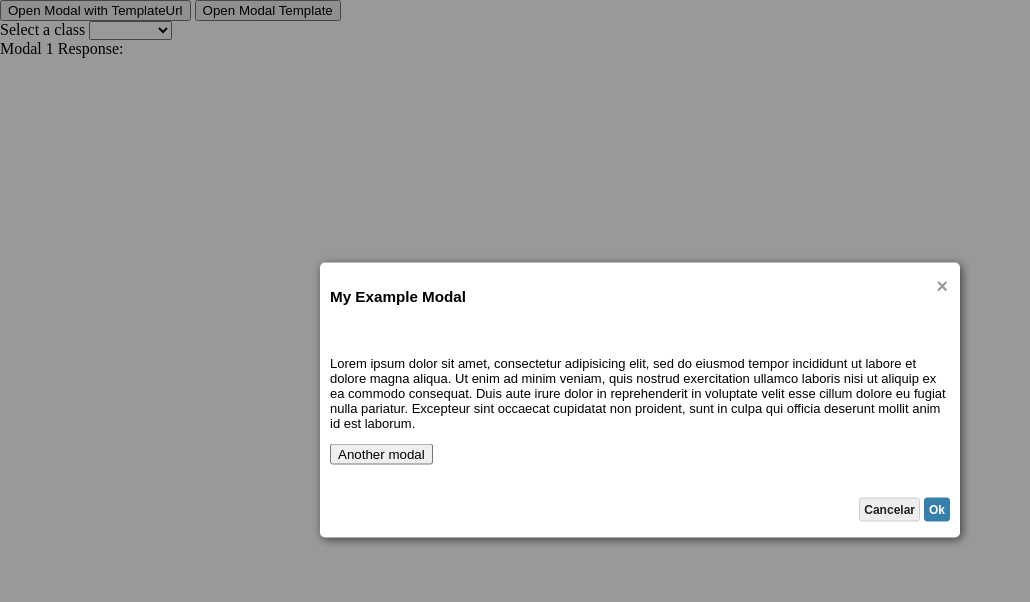
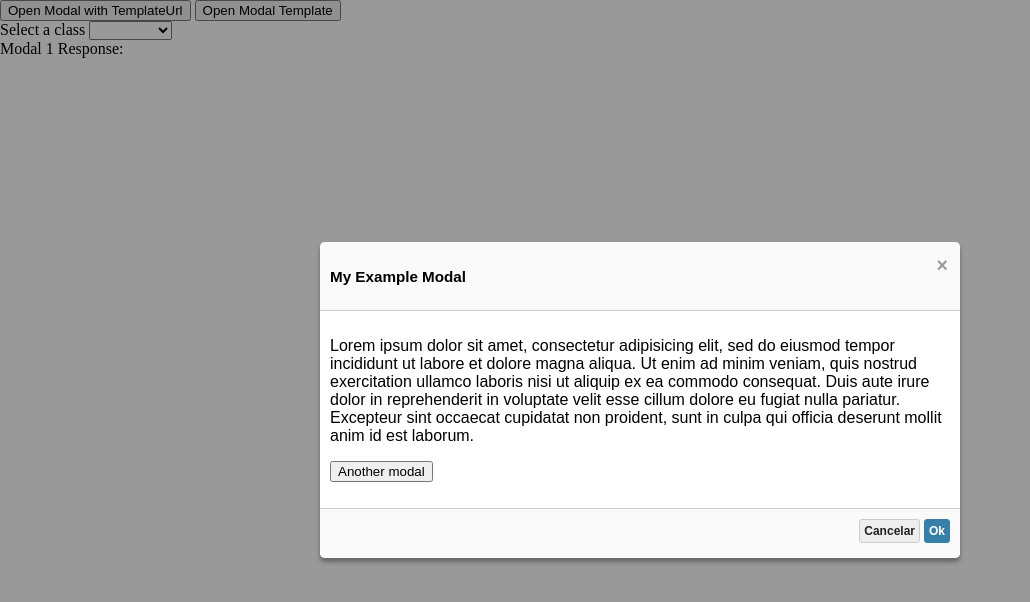
Before and after one commit to wallacemaxters/wm-modal, a website: page index.html in a window 1280 px wide. Both pictures are taken after a click on the button "Open Modal with TemplateUrl". Shown: the whole page, without its empty margins (0-1030 px from the left). Drawn offline with nearby package versions, Linux system fonts and the light colour scheme; files that its build step writes are made by us from their sources.

Commit message:
melhorias de layout do modal

```diff
--- a/wm-modal.css
+++ b/wm-modal.css
@@ -1,14 +1,18 @@
 .wm-modal {
     background: rgba(0, 0, 0, 0.4);
     box-sizing: border-box;
-    height: 100%;
+    min-height: 100%;
     left: 0;
-    position: fixed;
+    position: absolute;
     top: 0;
     width: 100%;
     z-index: 100;
     opacity: 1;
     transition: all .2s linear;
+    display: flex;
+    justify-content: center;
+    align-items: center;
+    overflow: auto;
 }
 
 .wm-modal.closing{
@@ -18,15 +22,13 @@
 .wm-modal > .modal-container {
     box-sizing: border-box;
     border-radius: 5px;
-    box-shadow: rgba(0, 0, 0, 0.6) 2px 2px 10px 0px;
+    box-shadow: 0 4px 4px #666;
     position: fixed;
     width: 50%;
-    left: 50%;
-    top:  50%;
-    transform: translate(-50%, -50%);
-    z-index: 101;
     overflow: hidden;
     background-color: #fff;
+    z-index: 101;
+    position: relative;
 }
 
 .wm-modal .modal-close-btn {
@@ -39,6 +41,8 @@
 }
 
 .wm-modal > .modal-container .modal-header {
+    background-color: #fafafa;
+    border-bottom: 1px solid #cecece;
     box-sizing: border-box;
     font-family: Arial;
     font-size: 13px;
@@ -46,17 +50,25 @@
     font-style: normal;
     font-variant: normal;
     font-weight: bold;
-    height: 70px;
     line-height: normal;
     min-height: 10%;
     padding:10px;
     width: 100%;
 }
 
+.wm-modal > .modal-container .modal-header:after, .wm-modal > .modal-container .modal-header:before{
+    content: ' ';
+    clear: both;
+    display: block;
+}
+
+.wm-modal > .modal-container .modal-header:after, .wm-modal > .modal-container .modal-header > .modal-title{
+    margin: 8px 0;
+}
+
 .wm-modal > .modal-container .modal-body{
     box-sizing: border-box;
     font-family: Arial;
-    font-size: 13px;
     font-stretch: normal;
     font-style: normal;
     font-variant: normal;
@@ -69,13 +81,17 @@
 }
 
 .wm-modal > .modal-container .modal-footer{
+
     height: 20%;
+    background-color: #fafafafa;
+    border-top: 1px solid #cecece;
     box-sizing: border-box;
     width: 100%;
     min-height: 50px;
     position: relative;
     padding: 10px;
     text-align: right;
+
 }
 
 .wm-modal .modal-btn{
@@ -117,6 +133,7 @@
     padding: 2px;
     margin: 0;
     display: inline-block;
+    float: right;
 }
 
 /** Animations of ngAnimate **/
@@ -141,3 +158,9 @@
 .wm-modal.close-remove.close-remove-active{
     opacity: 1;
 }
+
+@media screen and (max-width: 800px) {
+    .wm-modal > .modal-container{
+        width: 100%;
+    }
+}
```
